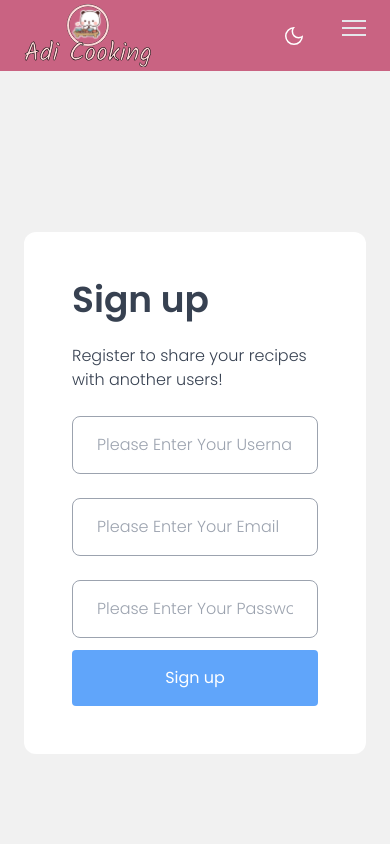
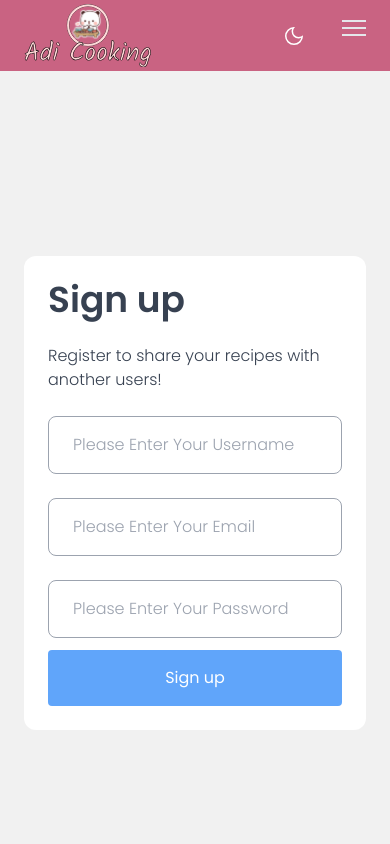
Before and after one commit to Gawc1uuu/adiCookingTS, a React (Create React App) app in the folder frontend/: page /signup in a window 390 px wide. Shown: the top 844 px of the page. Built offline with nearby package versions, Linux system fonts and the light colour scheme; no server answers.

Commit message:
dark mode inputs

```diff
--- a/frontend/src/pages/Login.tsx
+++ b/frontend/src/pages/Login.tsx
@@ -21,7 +21,7 @@ const Login = () => {
       <div className="container max-w-5xl mx-auto flex min-h-screen items-center justify-center">
         <div className="flex justify-center max-w-4xl">
           {/* form */}
-          <div className="flex flex-col mx-4 text-left p-12 bg-white rounded-xl  md:rounded-r-none md:mx-0 dark:bg-gray-500">
+          <div className="flex flex-col mx-4 text-left p-6 bg-white rounded-xl  md:rounded-r-none md:mx-0 dark:bg-gray-500">
             <div className="space-y-6">
               <h2 className="text-4xl font-mono font-bold text-gray-700 dark:text-white">
                 Login
@@ -36,14 +36,14 @@ const Login = () => {
                   onChange={(e) => setEmail(e.target.value)}
                   value={email}
                   type="email"
-                  className="border border-gray-400 rounded-lg p-6 py-4 focus:outline-none placeholder:font-thin block w-full mt-6"
+                  className="border border-gray-400 rounded-lg p-6 py-4 focus:outline-none placeholder:font-thin block w-full mt-6 dark:bg-gray-500 dark:text-white dark:border-2 dark:placeholder:text-white"
                   placeholder="Please Enter Your Email"
                 />
                 <input
                   onChange={(e) => setPassword(e.target.value)}
                   value={password}
                   type="password"
-                  className="border border-gray-400 rounded-lg p-6 py-4 focus:outline-none placeholder:font-thin block w-full mt-6"
+                  className="border border-gray-400 rounded-lg p-6 py-4 focus:outline-none placeholder:font-thin block w-full mt-6 dark:bg-gray-500 dark:text-white dark:border-2 dark:placeholder:text-white"
                   placeholder="Please Enter Your Password"
                 />
                 {!isLoading && (
--- a/frontend/src/pages/Signup.tsx
+++ b/frontend/src/pages/Signup.tsx
@@ -24,7 +24,7 @@ const Signup = () => {
       <div className="container max-w-5xl mx-auto flex min-h-screen items-center justify-center">
         <div className="flex justify-center max-w-4xl">
           {/* form */}
-          <div className="flex flex-col mx-4 text-left p-12 bg-white rounded-xl  md:rounded-r-none md:mx-0 dark:bg-gray-500">
+          <div className="flex flex-col mx-4 text-left p-6 bg-white rounded-xl  md:rounded-r-none md:mx-0 dark:bg-gray-500">
             <div className="space-y-6">
               <h2 className="text-4xl font-mono font-bold text-gray-700 dark:text-white">
                 Sign up
```
